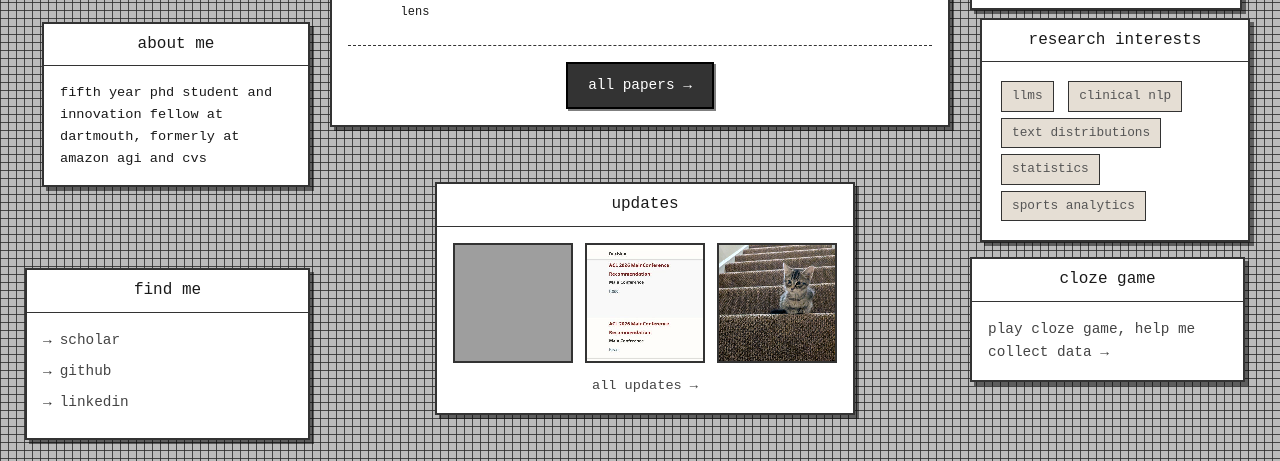
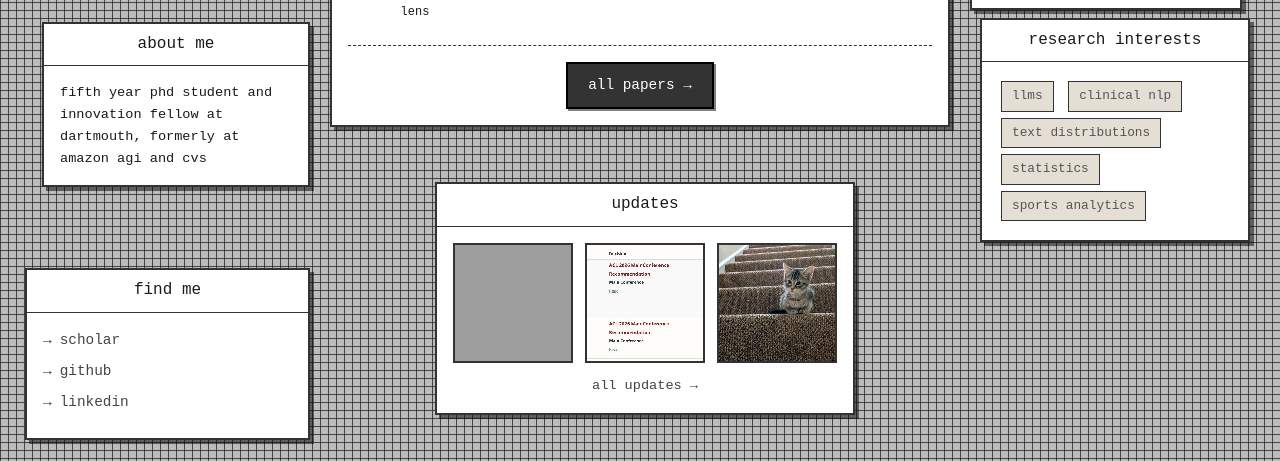
Before and after one commit to pkseeg/pkseeg-com, a plain HTML site: page index.html in a window 1280 px wide. Shown: the part 318-779 px from the top of the page. Drawn offline with Linux system fonts and the light colour scheme; grey boxes are pictures that could not be loaded.

Commit message:
comment out cloze game card
Co-Authored-By: Claude Sonnet 4.6 <noreply@anthropic.com>

```diff
--- a/index.html
+++ b/index.html
@@ -76,12 +76,12 @@
             </div>
         </div>
 
-        <div class="card card-cloze">
+        <!-- <div class="card card-cloze">
             <div class="card-header">cloze game</div>
             <div class="card-body">
                 <a href="https://cloze.pkseeg.com" target="_blank">play cloze game, help me collect data →</a>
             </div>
-        </div>
+        </div> -->
 
         <div class="card card-cv">
             <div class="card-header">my cv</div>
```
